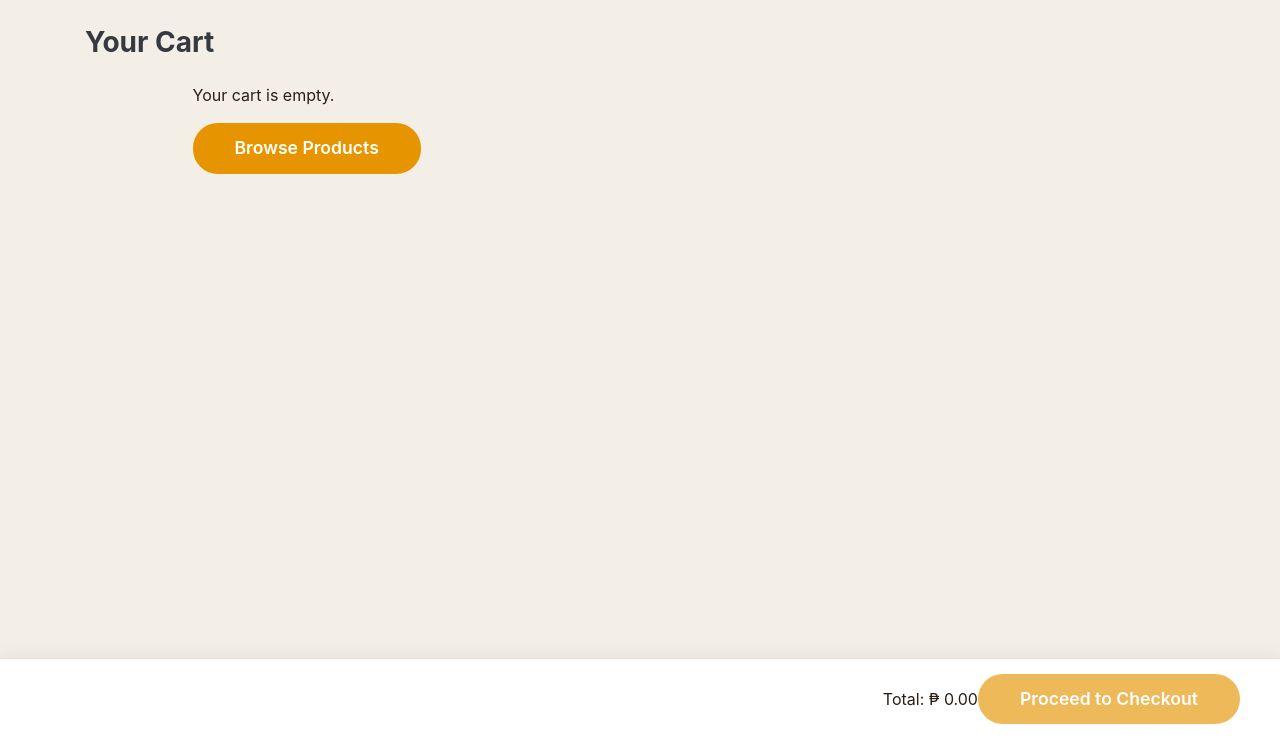
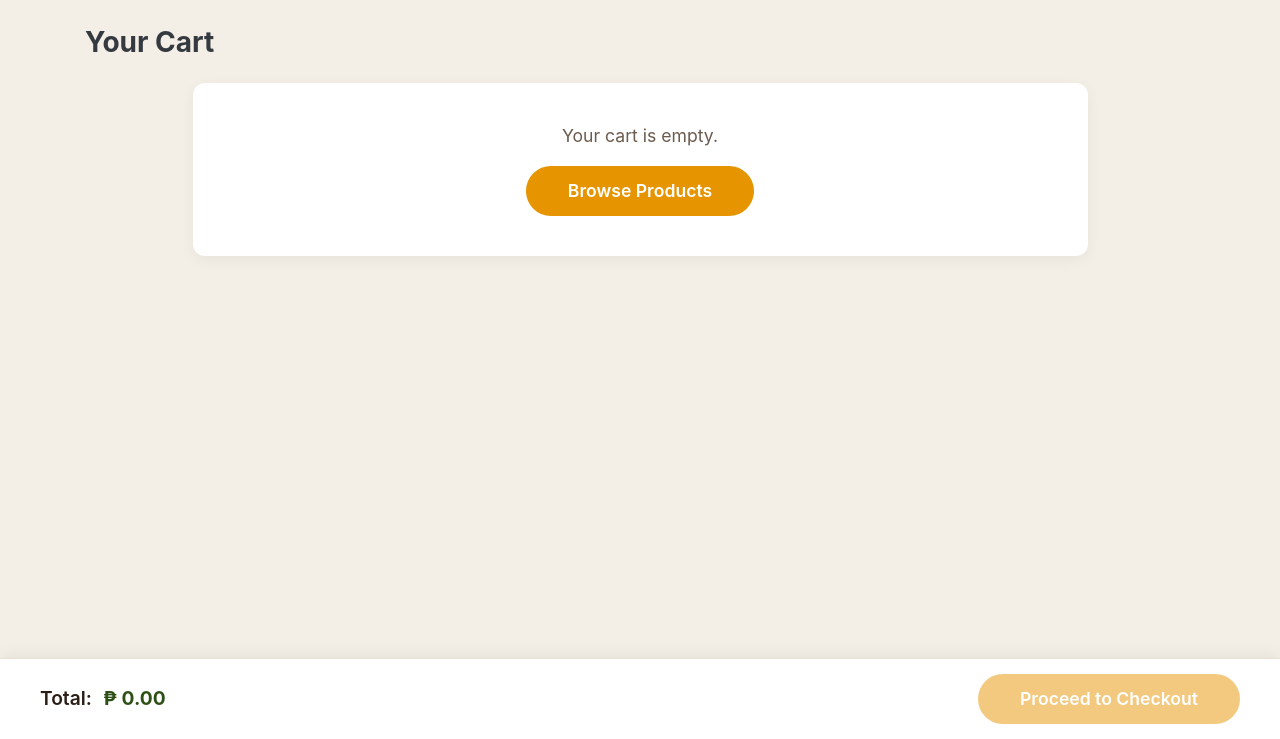
Before and after one commit to zephno/Joey_Farm, a PHP site: page /cart.html in a window 1280 px wide. Shown: the part 61-800 px from the top of the page. Run offline with PHP 8.4, Linux system fonts and the light colour scheme.

Commit message:
Update cart.css

```diff
--- a/cart.css
+++ b/cart.css
@@ -64,9 +64,47 @@ body {
     color: #6b5a4e;
 }
 
+.product-img-wrap {
+    width: 120px;
+    height: 100px;
+    flex-shrink: 0;
+    border-radius: 8px;
+    overflow: hidden;
+    background-color: #eae1d2;
+}
+
+.product-img {
+    width: 100%;
+    height: 100%;
+    object-fit: cover;
+    display: block;
+}
+
 .product-title {
     color: #2b1e16;
     font-weight: 700;
+}
+
+.product-meta {
+    color: #6b5a4e;
+    font-size: 0.95rem;
+}
+
+.line-total {
+    font-weight: 700;
+    color: #2e5016;
+    min-width: 90px;
+    text-align: right;
+}
+
+.cart-empty {
+    background-color: white;
+    border-radius: 12px;
+    padding: 40px 20px;
+    text-align: center;
+    color: #6b5a4e;
+    font-size: 1.1rem;
+    box-shadow: 0px 4px 15px rgba(0, 0, 0, 0.05);
 }
 
 .qty-control {
@@ -119,10 +157,25 @@ body {
     width: 100%;
     padding: 15px 40px;
     display: flex;
-    justify-content: flex-end;
+    justify-content: space-between;
     align-items: center;
     box-shadow: 0px -4px 15px rgba(0, 0, 0, 0.05);
     border-top: 1px solid #eae1d2;
+}
+
+.cart-total-wrap {
+    font-size: 1.2rem;
+    color: #2b1e16;
+}
+
+.cart-total-label {
+    font-weight: 600;
+    margin-right: 6px;
+}
+
+.cart-total {
+    font-weight: 700;
+    color: #2e5016;
 }
 
 .btn-finalize {
@@ -142,3 +195,19 @@ body {
     color: white;
     transform: scale(1.02);
 }
+
+.btn-finalize.disabled {
+    opacity: 0.5;
+    pointer-events: none;
+}
+
+@media (max-width: 575.98px) {
+    .bottom-bar {
+        padding: 12px 16px;
+    }
+
+    .btn-finalize {
+        padding: 8px 22px;
+        font-size: 1rem;
+    }
+}
```
